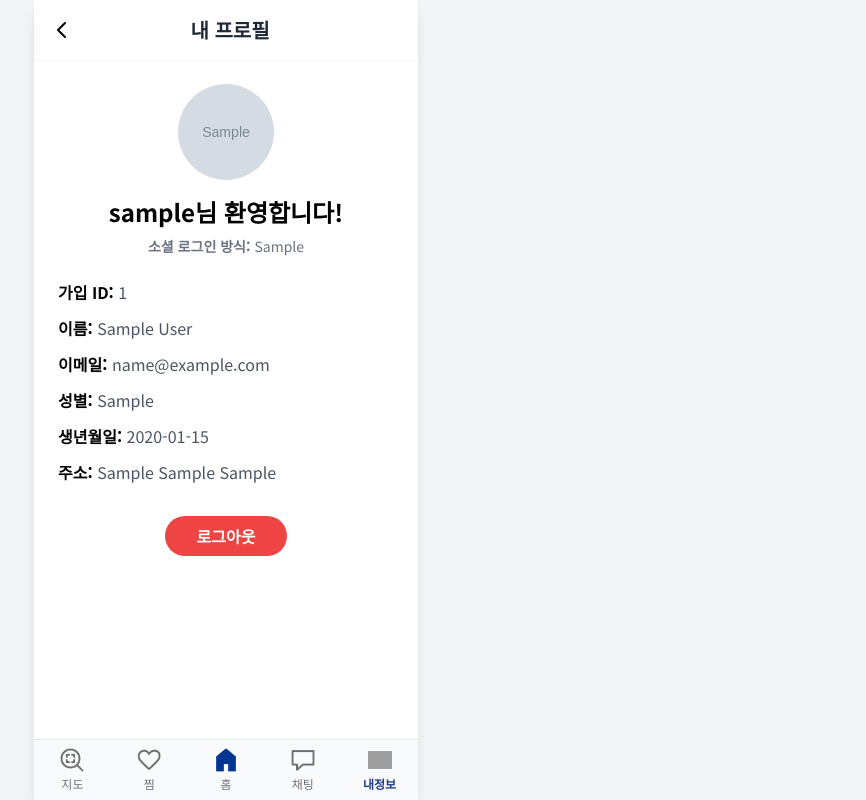
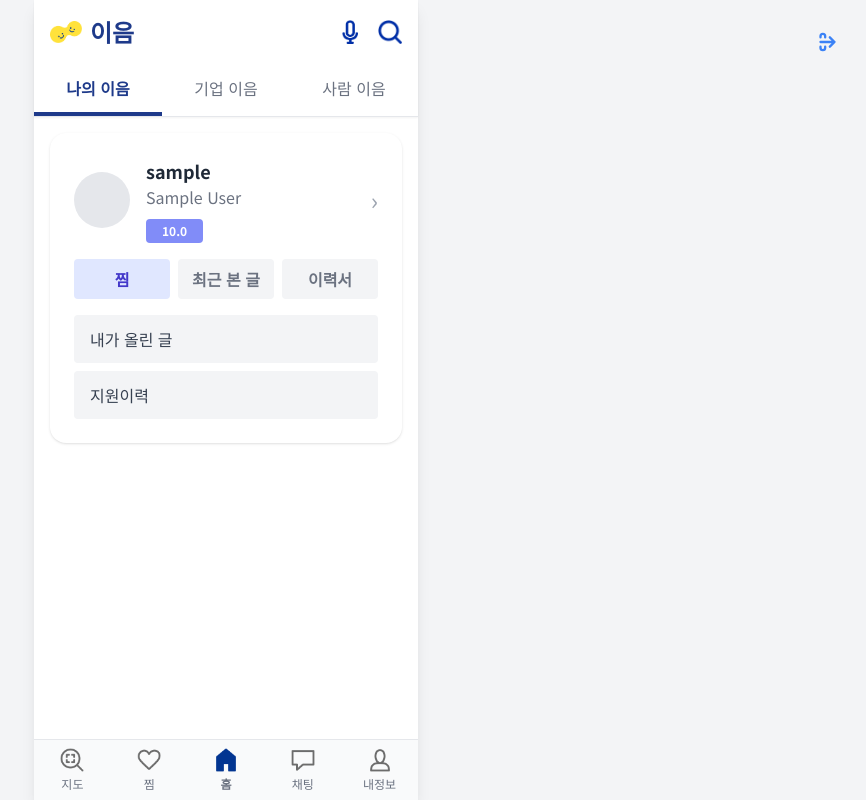
Before and after one commit to kang-bs/senior-care-project, a Flask app: page /profile in a window 1280 px wide. Shown: the whole page, without its empty margins (414-1280 px from the left). Run offline with Flask 3, Linux system fonts and the light colour scheme; a user stored in the database is signed in; tables that the repository leaves empty hold one stand-in row (values such as "Sample post"); grey boxes marked "Sample" are stand-in pictures; parts of the project's set-up code (start-up, migrations or seed data) failed here and were passed over; some libraries are stand-ins or nearby versions; grey boxes are pictures that could not be loaded.

Commit message:
프로필 페이지, 회원정보 수정 기능

```diff
--- a/app.py
+++ b/app.py
@@ -13,7 +13,6 @@ from routes.chat import chat_bp
 from utils.helpers import format_date, format_datetime, format_salary, get_work_days, calculate_time_ago
 from cli import register_cli  # ⬅ cli.py에서 만든 함수 import
 from routes.admin.admin import admin_bp
-
 app = Flask(__name__)
 app.config.from_object(Config)
 
--- a/routes/auth.py
+++ b/routes/auth.py
@@ -4,11 +4,12 @@ from flask_dance.contrib.google import google
 from models import db, User
 import requests
 from config import Config
-import bcrypt
 import os
 from flask import current_app, flash
 from werkzeug.utils import secure_filename #필요 없을지도모름 ?
 import uuid
+import bcrypt
+from flask import request, flash
 
 # 인증 관련 라우트를 담당하는 블루프린트 생성
 auth_bp = Blueprint("auth", __name__)
@@ -127,9 +128,15 @@ def main():
 @auth_bp.route("/profile")
 @login_required
 def profile():
+    # /profile 경로에 접속하면 profile.html을 렌더링
     return render_template("profile.html", user=current_user)
-import bcrypt
-from flask import request, flash
+
+@auth_bp.route("/profile/detail")
+@login_required
+def profile_detail():
+    # /profile/detail 경로에 접속하면 profile_detail.html을 렌더링
+    return render_template("profile_detail.html", user=current_user)
+
 
 # 회원가입 라우트
 @auth_bp.route("/register", methods=["GET", "POST"])
@@ -142,6 +149,7 @@ def register():
         name = request.form.get("name")
         gender = request.form.get("gender")
         birth_date = request.form.get("birth_date")
+        phone = request.form.get("phone")
         sido = request.form.get("sido")
         sigungu = request.form.get("sigungu")
         dong = request.form.get("dong")
@@ -168,7 +176,8 @@ def register():
             social_id=None,
             sido=sido,
             sigungu=sigungu,
-            dong=dong
+            dong=dong,
+            phone=phone
         )
         db.session.add(user)
         db.session.commit()
@@ -272,6 +281,29 @@ def login():
     return render_template("login.html")
 
 
+@auth_bp.route('/edit_profile', methods=['GET', 'POST'])
+@login_required
+def edit_profile():
+    user = current_user
+
+    if request.method == 'POST':
+        user.name = request.form.get('name')
+        user.nickname = request.form.get('nickname')
+        user.phone = request.form.get('phone')
+        user.birth_date = request.form.get('birth_date')
+        user.sido = request.form.get('sido')
+        user.sigungu = request.form.get('sigungu')
+        user.dong = request.form.get('dong')
+
+        try:
+            db.session.commit()
+        except Exception as e:
+            db.session.rollback()
+            print("Profile update failed:", e)
+
+        return redirect(url_for('auth.profile'))
+
+    return render_template('edit_profile.html', user=user)
 
 # 로그아웃 처리
 @auth_bp.route("/logout")
--- a/templates/profile.html
+++ b/templates/profile.html
@@ -3,17 +3,11 @@
 <head>
   <meta charset="UTF-8" />
   <meta name="viewport" content="width=device-width, initial-scale=1.0" />
-    <title>내 프로필</title>
+  <title>이음 - 내 정보</title>
   <script src="https://cdn.tailwindcss.com"></script>
-    <link
-      href="https://fonts.googleapis.com/css2?family=Noto+Sans+KR:wght@400;500;700&display=swap"
-      rel="stylesheet"
-    />
+  <link href="https://fonts.googleapis.com/css2?family=Noto+Sans+KR:wght@400;500;700&display=swap" rel="stylesheet"/>
   <style>
-      /* 사용자 정의 폰트 및 스타일 */
-      body {
-        font-family: "Noto Sans KR", sans-serif;
-      }
+    body { font-family: "Noto Sans KR", sans-serif; }
   </style>
 </head>
 <body class="bg-gray-100">
@@ -22,180 +16,102 @@
     <div class="sticky top-0 z-10 bg-white shadow-sm">
       <!-- 상단 바 -->
       <header class="p-4 flex justify-between items-center">
-          <a href="{{ url_for('auth.main') }}" class="flex items-center">
-            <svg
-              xmlns="http://www.w3.org/2000/svg"
-              class="h-6 w-6 mr-2"
-              fill="none"
-              viewBox="0 0 24 24"
-              stroke="currentColor"
-              stroke-width="2"
-            >
-              <path
-                stroke-linecap="round"
-                stroke-linejoin="round"
-                d="M15 19l-7-7 7-7"
-              />
+        <div class="flex items-center">
+          <div class="w-8 h-8 mr-2 flex items-center justify-center">
+            <img src="{{ url_for('static', filename='images/header/logo.png') }}" alt="로고" class="max-w-full max-h-full object-contain"/>
+          </div>
+          <span class="text-2xl font-bold text-blue-900">이음</span>
+        </div>
+        <div class="flex items-center space-x-4">
+          <div class="w-6 h-6 flex items-center justify-center">
+            <img src="{{ url_for('static', filename='images/header/mic.png') }}" alt="마이크" class="max-w-full max-h-full object-contain"/>
+          </div>
+          <div class="w-6 h-6 flex items-center justify-center">
+            <img src="{{ url_for('static', filename='images/header/search.png') }}" alt="검색" class="max-w-full max-h-full object-contain"/>
+          </div>
+        </div>
+      </header>
+      <!-- 네비게이션 탭 -->
+      <nav class="flex border-b">
+        <a href="#" class="flex-1 text-center py-3 border-b-4 border-blue-900 text-blue-900 font-bold">나의 이음</a>
+        <a href="#" class="flex-1 text-center py-3 text-gray-500">기업 이음</a>
+        <a href="{{ url_for('jobs.job_list') }}" class="flex-1 text-center py-3 text-gray-500">사람 이음</a>
+      </nav>
+    </div>
+    <!-- 메인 컨텐츠: 프로필 카드 -->
+    <main class="p-4 bg-white pb-24">
+      <div class="bg-white rounded-2xl shadow p-6 max-w-md mx-auto">
+           <!-- 로그아웃 버튼 (우측 상단) -->
+          <a href="{{ url_for('auth.logout') }}"
+             class="absolute top-5 right-5 rounded-full p-2 hover:bg-blue-100 transition"
+             title="로그아웃">
+              <!-- 문 아이콘 (로그아웃) -->
+              <svg xmlns="http://www.w3.org/2000/svg" class="w-7 h-7 text-blue-500" fill="none" viewBox="0 0 24 24" stroke="currentColor" stroke-width="2">
+                  <path stroke-linecap="round" stroke-linejoin="round" d="M17 16l4-4m0 0l-4-4m4 4H9m4 4v1a2 2 0 11-4 0v-1m0-8V7a2 2 0 114 0v1" />
               </svg>
           </a>
-          <span class="text-xl font-bold text-gray-800">내 프로필</span>
-          <div class="w-6"></div>
-          <!-- 오른쪽 공간 맞춤용 빈 div -->
-        </header>
+          <!-- 프로필 상단 -->
+        <div class="flex items-center mb-4">
+          <!-- 프로필 이미지(없으면 회색 원) -->
+          <div class="w-14 h-14 rounded-full bg-gray-200 mr-4"></div>
+          <div class="flex-1">
+            <div class="text-lg font-bold text-gray-800">{{ user.nickname }}</div>
+            <div class="text-gray-500 text-base">{{ user.name }}</div>
+            <div class="mt-2">
+              <span class="inline-block bg-indigo-400 text-white text-xs font-semibold rounded px-4 py-1">
+                {{ user.trust_score if user.trust_score else "수" }}
+              </span>
+            </div>
+          </div>
+          <!-- 상세보기 화살표 -->
+          <a href="{{ url_for('auth.profile_detail') }}" class="pl-2 text-2xl text-gray-400 hover:text-indigo-500">
+            &rsaquo;
+          </a>
         </div>
 
-      <!-- 메인 컨텐츠 -->
-      <main class="p-6 bg-white pb-24">
-        <div class="text-center">
-          {% if user.profile_image %}
-          <img
-            src="{{ user.profile_image }}"
-            alt="프로필 이미지"
-            class="w-24 h-24 rounded-full mx-auto mb-4 object-cover"
-          />
-          {% else %}
-          <div
-            class="w-24 h-24 rounded-full mx-auto mb-4 bg-gray-200 flex items-center justify-center"
-          >
-            <svg
-              xmlns="http://www.w3.org/2000/svg"
-              class="h-12 w-12 text-gray-400"
-              viewBox="0 0 20 20"
-              fill="currentColor"
-            >
-              <path
-                fill-rule="evenodd"
-                d="M10 9a3 3 0 100-6 3 3 0 000 6zm-7 9a7 7 0 1114 0H3z"
-                clip-rule="evenodd"
-              />
-            </svg>
-          </div>
-          {% endif %}
-          <h1 class="text-2xl font-bold mb-2">
-            {{ user.nickname or user.name }}님 환영합니다!
-          </h1>
-          <p class="text-sm text-gray-500 mb-6">
-            <strong>소셜 로그인 방식:</strong> {{ user.social_type }}
-          </p>
+        <!-- 탭 메뉴 -->
+        <div class="flex space-x-2 mb-4 mt-2">
+          <button class="flex-1 bg-indigo-100 text-indigo-700 font-semibold rounded py-2">찜</button>
+          <button class="flex-1 bg-gray-100 text-gray-500 font-semibold rounded py-2">최근 본 글</button>
+          <button class="flex-1 bg-gray-100 text-gray-500 font-semibold rounded py-2">이력서</button>
         </div>
 
-        <div class="space-y-3 text-left">
-          <p>
-            <strong>가입 ID:</strong>
-            <span class="text-gray-600">{{ user.social_id }}</span>
-          </p>
-          {% if user.name %}
-          <p>
-            <strong>이름:</strong>
-            <span class="text-gray-600">{{ user.name }}</span>
-          </p>
-          {% endif %} {% if user.email %}
-          <p>
-            <strong>이메일:</strong>
-            <span class="text-gray-600">{{ user.email }}</span>
-          </p>
-          {% endif %} {% if user.gender %}
-          <p>
-            <strong>성별:</strong>
-            <span class="text-gray-600">{{ user.gender }}</span>
-          </p>
-          {% endif %} {% if user.birth_date %}
-          <p>
-            <strong>생년월일:</strong>
-            <span class="text-gray-600">{{ user.birth_date }}</span>
-          </p>
-          {% endif %} {% if user.mobile %}
-          <p>
-            <strong>전화번호:</strong>
-            <span class="text-gray-600">{{ user.mobile }}</span>
-          </p>
-          {% endif %} {% if user.sido %}
-          <p>
-            <strong>주소:</strong>
-            <span class="text-gray-600"
-              >{{ user.sido }} {{ user.sigungu }} {{ user.dong }}</span
-            >
-          </p>
-          {% endif %}
-        </div>
-
-        <div class="mt-8 text-center">
-          <a
-            class="inline-block bg-red-500 hover:bg-red-600 text-white font-bold py-2 px-8 rounded-full transition-colors"
-            href="{{ url_for('auth.logout') }}"
-            >로그아웃</a
-          >
+        <!-- 내가 올린 글, 지원이력 -->
+        <div class="bg-gray-100 rounded mb-2 px-4 py-3 text-gray-700 font-medium">내가 올린 글</div>
+        <div class="bg-gray-100 rounded px-4 py-3 text-gray-700 font-medium">지원이력</div>
       </div>
     </main>
-
     <!-- 하단 네비게이션 -->
-      <footer
-        class="fixed bottom-0 left-0 right-0 max-w-sm mx-auto bg-gray-50 border-t flex justify-around"
-      >
-        <a
-          href="{{ url_for('auth.main') }}"
-          class="flex-1 flex flex-col items-center justify-center p-2 text-gray-500"
-        >
+    <footer class="fixed bottom-0 left-0 right-0 max-w-sm mx-auto bg-gray-50 border-t flex justify-around">
+      <a href="#" class="flex-1 flex flex-col items-center justify-center p-2 text-gray-500">
         <div class="w-6 h-6 mb-1 flex items-center justify-center">
-            <img
-              src="./static/images/footer/map.png"
-              alt="지도"
-              class="max-w-full max-h-full object-contain"
-            />
+          <img src="{{ url_for('static', filename='images/footer/map.png') }}" alt="지도" class="max-w-full max-h-full object-contain"/>
         </div>
         <span class="text-xs">지도</span>
       </a>
-        <a
-          href="{{ url_for('jobs.bookmark_list') }}"
-          class="flex-1 flex flex-col items-center justify-center p-2 text-gray-500"
-        >
+      <a href="{{ url_for('jobs.bookmark_list') }}" class="flex-1 flex flex-col items-center justify-center p-2 text-gray-500">
         <div class="w-6 h-6 mb-1 flex items-center justify-center">
-            <img
-              src="./static/images/footer/favorite.png"
-              alt="찜"
-              class="max-w-full max-h-full object-contain"
-            />
+          <img src="{{ url_for('static', filename='images/footer/favorite.png') }}" alt="찜" class="max-w-full max-h-full object-contain"/>
         </div>
         <span class="text-xs">찜</span>
       </a>
-        <a
-          href="{{ url_for('auth.main') }}"
-          class="flex-1 flex flex-col items-center justify-center p-2 text-gray-500"
-        >
+      <a href="{{ url_for('auth.main') }}" class="flex-1 flex flex-col items-center justify-center p-2 text-gray-500">
         <div class="w-6 h-6 mb-1 flex items-center justify-center">
-            <img
-              src="./static/images/footer/home.png"
-              alt="홈"
-              class="max-w-full max-h-full object-contain"
-            />
+          <img src="{{ url_for('static', filename='images/footer/home.png') }}" alt="홈" class="max-w-full max-h-full object-contain"/>
         </div>
-          <span class="text-xs">홈</span>
+        <span class="text-xs font-bold">홈</span>
       </a>
-        <a
-          href="{{ url_for('chat.chat_list') }}"
-          class="flex-1 flex flex-col items-center justify-center p-2 text-gray-500"
-        >
+      <a href="{{ url_for('chat.chat_list') }}" class="flex-1 flex flex-col items-center justify-center p-2 text-gray-500">
         <div class="w-6 h-6 mb-1 flex items-center justify-center">
-            <img
-              src="./static/images/footer/chatting.png"
-              alt="채팅"
-              class="max-w-full max-h-full object-contain"
-            />
+          <img src="{{ url_for('static', filename='images/footer/chatting.png') }}" alt="채팅" class="max-w-full max-h-full object-contain"/>
         </div>
         <span class="text-xs">채팅</span>
       </a>
-        <a
-          href="{{ url_for('auth.profile') }}"
-          class="flex-1 flex flex-col items-center justify-center p-2 text-blue-900"
-        >
+      <a href="{{ url_for('auth.profile') }}" class="flex-1 flex flex-col items-center justify-center p-2 text-gray-500">
         <div class="w-6 h-6 mb-1 flex items-center justify-center">
-            <img
-              src="./static/images/footer/profile_active.png"
-              alt="내정보"
-              class="max-w-full max-h-full object-contain"
-            />
+          <img src="{{ url_for('static', filename='images/footer/profile.png') }}" alt="내정보" class="max-w-full max-h-full object-contain"/>
         </div>
-          <span class="text-xs font-bold">내정보</span>
+        <span class="text-xs">내정보</span>
       </a>
     </footer>
   </div>
--- a/templates/register.html
+++ b/templates/register.html
@@ -31,6 +31,7 @@
         <input type="password" name="confirm_password" placeholder="비밀번호 확인" required />
         <input type="text" name="name" placeholder="이름" />
         <input type="text" name="nickname" placeholder="닉네임" required />
+        <input type="tel" name="phone" placeholder="휴대폰 번호 (예: 010-1234-5678)" pattern="^\d{2,3}-\d{3,4}-\d{4}$" title="010-1234-5678 형식으로 입력해주세요" required />
         <select name="gender">
             <option value="">성별 선택</option>
             <option value="male">남성</option>
```
Also changed, not shown: templates/edit_profile.html (added, +155 -0 lines), templates/profile_detail.html (added, +127 -0 lines). Lines whose indentation alone changed are shown as unchanged.
